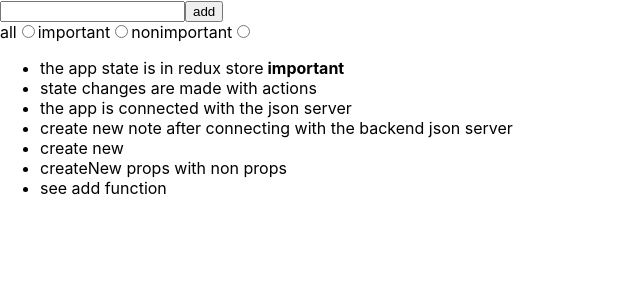
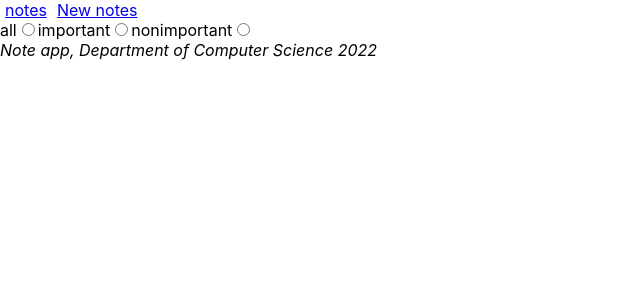
Before and after one commit to ruhui0806/part6, a React (Create React App) app: page / in a window 1280 px wide. Shown: the top 300 px of the page, without its empty margins (0-640 px from the left). Built offline with nearby package versions, Linux system fonts and the light colour scheme; data requests are answered from the project's data file.

Commit message:
practice by myself using react router

```diff
--- a/db.json
+++ b/db.json
@@ -34,6 +34,11 @@
       "content": "see add function",
       "important": false,
       "id": 7
+    },
+    {
+      "content": "implement react router",
+      "important": false,
+      "id": 8
     }
   ]
 }
--- a/package.json
+++ b/package.json
@@ -11,6 +11,7 @@
     "react": "^18.2.0",
     "react-dom": "^18.2.0",
     "react-redux": "^8.0.4",
+    "react-router-dom": "^6.4.2",
     "react-scripts": "5.0.1",
     "redux": "^4.2.0",
     "redux-thunk": "^2.4.1",
--- a/src/App.js
+++ b/src/App.js
@@ -6,13 +6,8 @@ import Notes from './components/Notes';
 import VisibilityFilter from './components/VisibilityFilter';
 import { useDispatch } from 'react-redux';
 import { initializeNotes } from './reducers/noteReducer';
+import { BrowserRouter as Router, Routes, Route, Link } from 'react-router-dom';
 
-
-//App component--> should move to the file App.js
-
-// noteService.getAll().then(notes => notes.forEach(note => { rootStore.dispatch(appendNotes(note)) }))
-
-// noteService.getAll().then(notes => rootStore.dispatch(setNotes(notes)))
 
 const App = () => {
   // useEffect(() => {
@@ -25,13 +20,31 @@ const App = () => {
   useEffect(() => {
     dispatch(initializeNotes())
   }, [dispatch])
+  const padding = {
+    padding: 5
+  }
+  return (
+    <Router>
 
-  return (
-    <div>
-      <NewNote />
+      <div>
+        {/* <Link style={padding} to="/">home</Link> */}
+        <Link style={padding} to="/notes">notes</Link>
+        <Link style={padding} to="/newnotes">New notes</Link>
+      </div>
       <VisibilityFilter />
-      <Notes />
-    </div>
+      <Routes>
+        <Route path="/notes" element={<Notes />}></Route>
+        <Route path="/newnotes" element={<NewNote />}></Route>
+        {/* <Route path="/home" element={<Home />}></Route> */}
+      </Routes>
+
+      <div>
+        <i>Note app, Department of Computer Science 2022</i>
+      </div>
+
+
+
+    </Router>
   )
 }
 
```
Also changed, not shown: 1 other file (tests, documents, lock files or other folders).
